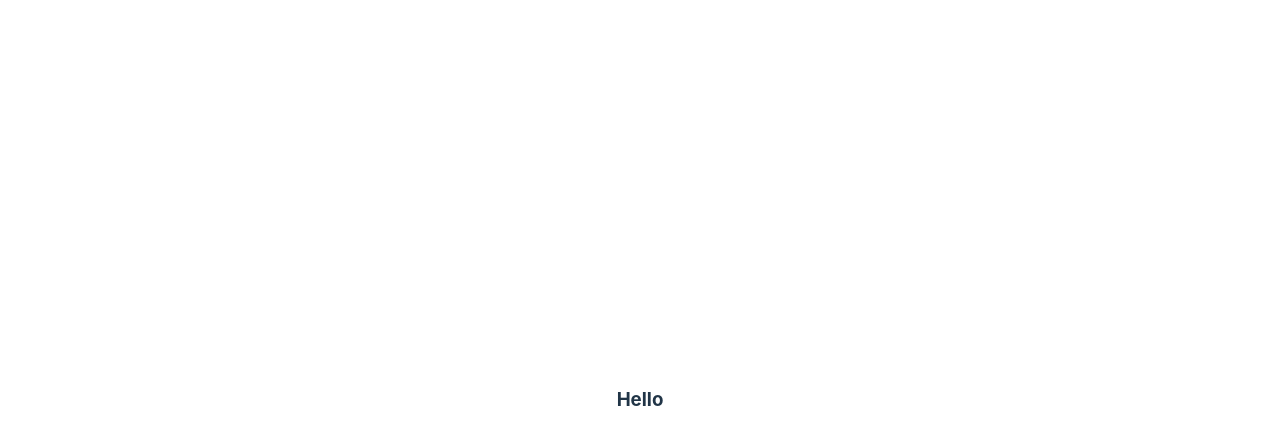
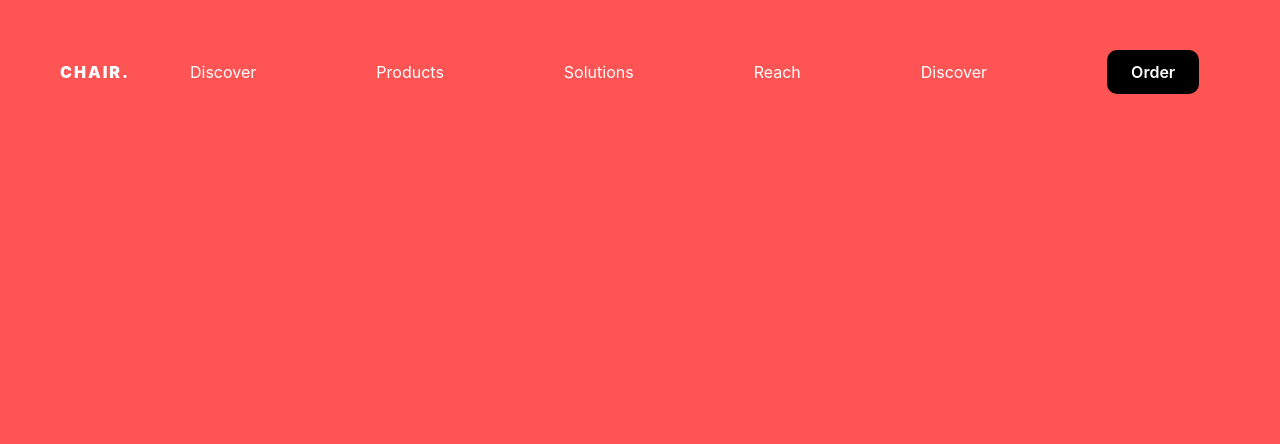
Before and after one commit to sandonl/r3f-display, a React (Vite) app: page / in a window 1280 px wide. Shown: the top 444 px of the page. Built offline with nearby package versions, Linux system fonts and the light colour scheme.

Commit message:
header component

```diff
--- a/src/App.css
+++ b/src/App.css
@@ -1,41 +1,79 @@
-#root {
-  max-width: 1280px;
-  margin: 0 auto;
-  padding: 2rem;
-  text-align: center;
+:root {
+  font-family: Inter, Avenir, Helvetica, Arial, sans-serif;
+  font-size: 16px;
+  line-height: 24px;
+  font-weight: 400;
+
+  color-scheme: light dark;
+  color: rgba(255, 255, 255, 0.87);
+  background-color: #ff5454;
+
+  font-synthesis: none;
+  text-rendering: optimizeLegibility;
+  -webkit-font-smoothing: antialiased;
+  -moz-osx-font-smoothing: grayscale;
+  -webkit-text-size-adjust: 100%;
 }
 
-.logo {
-  height: 6em;
-  padding: 1.5em;
-  will-change: filter;
-}
-.logo:hover {
-  filter: drop-shadow(0 0 2em #646cffaa);
-}
-.logo.react:hover {
-  filter: drop-shadow(0 0 2em #61dafbaa);
+* {
+  box-sizing: border-box;
 }
 
-@keyframes logo-spin {
-  from {
-    transform: rotate(0deg);
-  }
-  to {
-    transform: rotate(360deg);
-  }
+html,
+body,
+#root {
+  width: 100%;
+  height: 100%;
+  margin: 0;
+  padding: 0;
+  overflow: hidden;
 }
 
-@media (prefers-reduced-motion: no-preference) {
-  a:nth-of-type(2) .logo {
-    animation: logo-spin infinite 20s linear;
-  }
+/* Header */
+header {
+  position: absolute;
+  z-index: 99;
+  width: 100%;
+  padding: 60px;
 }
 
-.card {
-  padding: 2em;
+.header-inner {
+  display: flex;
+  align-items: center;
+  justify-content: space-between;
 }
 
-.read-the-docs {
-  color: #888;
+.header-inner .logo {
+  font-weight: 900;
+  letter-spacing: 2px;
+  color: #fff
 }
+
+.header-inner nav ul {
+  list-style: none;
+  margin: 0;
+  padding: 0;
+  display: flex;
+}
+
+.header-inner li {
+  margin: 0 60px;
+}
+
+.header-inner a {
+  text-decoration: none;
+  text-transform: capitalize;
+  color: #fff;
+}
+
+.header-inner .btn a {
+  background: black;
+  padding: 12px 24px;
+  border-radius: 10px;
+  font-weight: 600;
+}
+
+.header-inner .btn a:hover {
+  background: rgb(50, 50, 50);
+  transition: 0.5s;
+}
--- a/src/App.jsx
+++ b/src/App.jsx
@@ -1,10 +1,20 @@
-import "./App.css";
+import Header from "./components/header";
 
 function App() {
   return (
-    <div className="App">
-      <h3> Hello </h3>
-    </div>
+    <>
+      <Header />
+      <div className="App">
+        {/* <h3> Hello </h3>
+        <h3> Hello </h3>
+        <h3> Hello </h3>
+        <h3> Hello </h3>
+        <h3> Hello </h3>
+        <h3> Hello </h3>
+        <h3> Hello </h3>
+        <h3> Hello </h3> */}
+      </div>
+    </>
   );
 }
 
--- /dev/null
+++ b/src/components/header.jsx
@@ -0,0 +1,33 @@
+import React from "react";
+
+export default function Header() {
+  return (
+    <header>
+      <div className="header-inner">
+        <div className="logo">CHAIR.</div>
+        <nav>
+          <ul>
+            <li>
+              <a href="/">discover</a>
+            </li>
+            <li>
+              <a href="/">products</a>
+            </li>
+            <li>
+              <a href="/">solutions</a>
+            </li>
+            <li>
+              <a href="/">reach</a>
+            </li>
+            <li>
+              <a href="/">discover</a>
+            </li>
+            <li className="btn">
+              <a href="/">order</a>
+            </li>
+          </ul>
+        </nav>
+      </div>
+    </header>
+  );
+}
--- a/src/index.css
+++ /dev/null
@@ -1,70 +0,0 @@
-:root {
-  font-family: Inter, Avenir, Helvetica, Arial, sans-serif;
-  font-size: 16px;
-  line-height: 24px;
-  font-weight: 400;
-
-  color-scheme: light dark;
-  color: rgba(255, 255, 255, 0.87);
-  background-color: #242424;
-
-  font-synthesis: none;
-  text-rendering: optimizeLegibility;
-  -webkit-font-smoothing: antialiased;
-  -moz-osx-font-smoothing: grayscale;
-  -webkit-text-size-adjust: 100%;
-}
-
-a {
-  font-weight: 500;
-  color: #646cff;
-  text-decoration: inherit;
-}
-a:hover {
-  color: #535bf2;
-}
-
-body {
-  margin: 0;
-  display: flex;
-  place-items: center;
-  min-width: 320px;
-  min-height: 100vh;
-}
-
-h1 {
-  font-size: 3.2em;
-  line-height: 1.1;
-}
-
-button {
-  border-radius: 8px;
-  border: 1px solid transparent;
-  padding: 0.6em 1.2em;
-  font-size: 1em;
-  font-weight: 500;
-  font-family: inherit;
-  background-color: #1a1a1a;
-  cursor: pointer;
-  transition: border-color 0.25s;
-}
-button:hover {
-  border-color: #646cff;
-}
-button:focus,
-button:focus-visible {
-  outline: 4px auto -webkit-focus-ring-color;
-}
-
-@media (prefers-color-scheme: light) {
-  :root {
-    color: #213547;
-    background-color: #ffffff;
-  }
-  a:hover {
-    color: #747bff;
-  }
-  button {
-    background-color: #f9f9f9;
-  }
-}
```
Also changed, not shown: src/main.jsx (+6 -6 lines), src/Box.jsx (renamed from src/components/Box.jsx).
